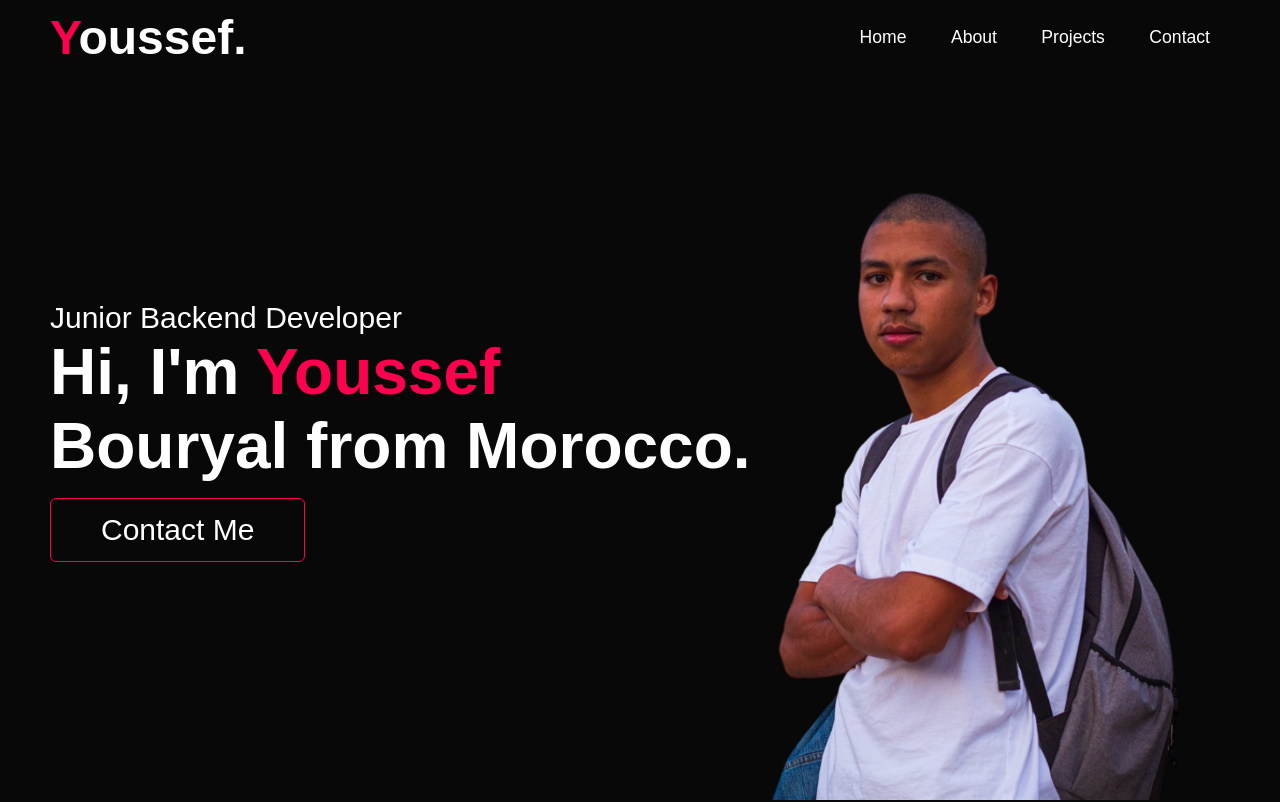
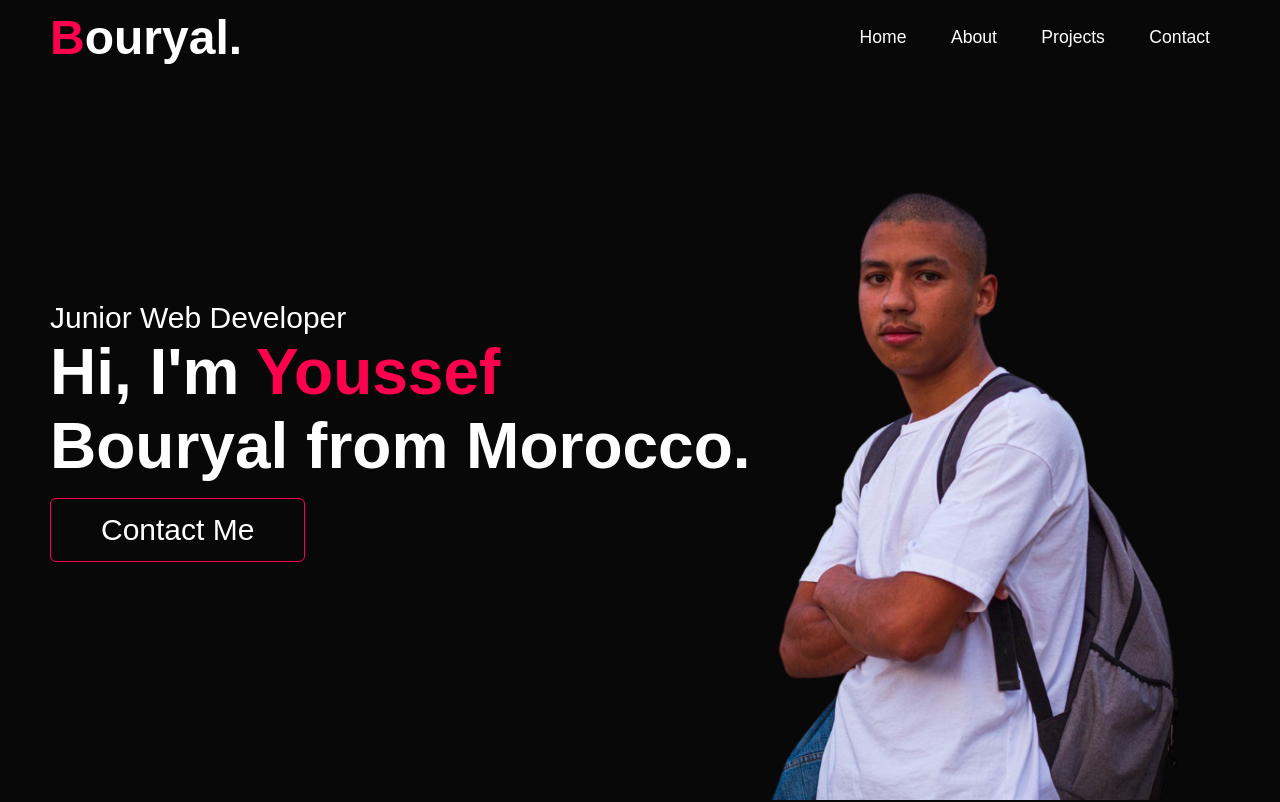
Before and after one commit to thenew-programer/youssef-bouryal, a plain HTML site: page index.html in a window 1280 px wide. Shown: the top 802 px of the page. Drawn offline with Linux system fonts and the light colour scheme.

Commit message:
junior web dev

```diff
--- a/index.html
+++ b/index.html
@@ -14,7 +14,7 @@
       <div class="home" id="home">
         <nav>
           <div class="logo">
-            <h1><span>Y</span>oussef.</h1>
+            <h1><span>B</span>ouryal.</h1>
           </div>
           <ul id="side-menu">
             <li><a href="#home">Home</a></li>
@@ -26,7 +26,7 @@
           <i class="fa-solid fa-bars small" onclick="openmenu()"></i>
         </nav>
         <div class="home-text">
-          <p>Junior Backend Developer</p>
+          <p>Junior Web Developer</p>
           <h1>Hi, I'm <span>Youssef</span><br />Bouryal from Morocco.</h1>
           <a href="#contact" class="btn btn1">Contact Me</a>
         </div>
```
